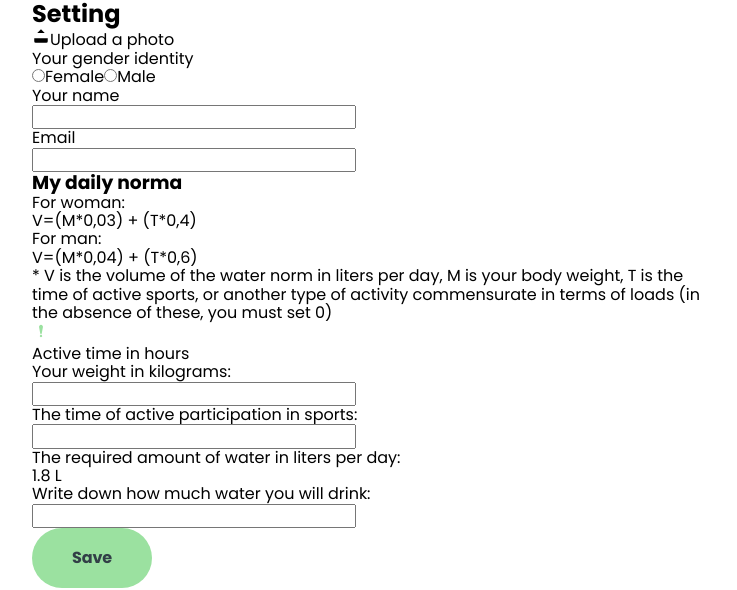
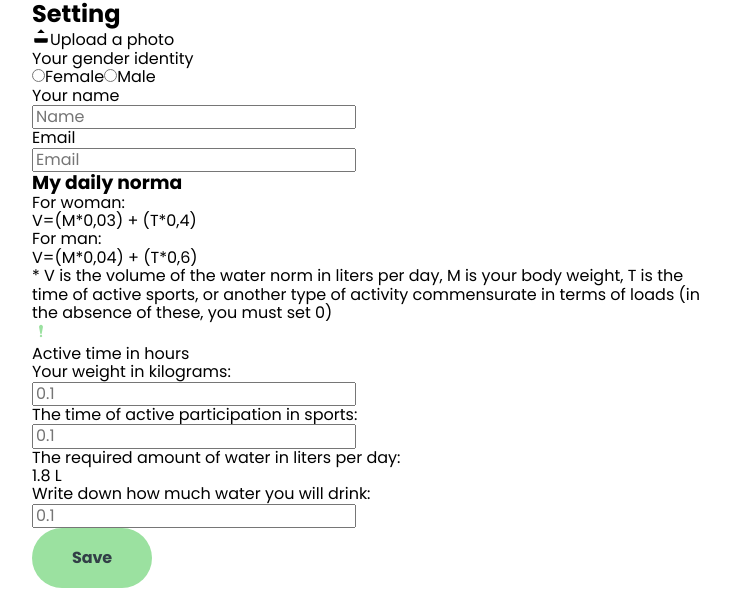
Before and after one commit to LMSerhii/frontend-aqua-track-05, a React (Vite) app: page / in a window 1280 px wide. Shown: the part 1039-1629 px from the top of the page, without its empty margins (271-1008 px from the left). Built offline with nearby package versions, Linux system fonts and the light colour scheme.

Commit message:
Update UserSettingsForm.jsx

```diff
--- a/src/components/modals/UserSettingsForm/UserSettingsForm.jsx
+++ b/src/components/modals/UserSettingsForm/UserSettingsForm.jsx
@@ -10,6 +10,12 @@ import { useState, useRef } from 'react';
 export const UserSettingsForm = () => {
   const [selectedFile, setSelectedFile] = useState(null);
   const [uploaded, setUploaded] = useState(null);
+  const [name, setName] = useState('');
+  const [email, setEmail] = useState('');
+  const [gender, setGender] = useState('');
+  const [weight, setWeight] = useState(0);
+  const [timeSport, setTimeSport] = useState(0);
+  const [waterUser, setWaterUser] = useState(0);
   const filePicker = useRef(null);
 
   const handleChange = event => {
@@ -23,7 +29,19 @@ export const UserSettingsForm = () => {
 
   const handleUpload = async () => {
     const formData = new FormData();
+
     formData.append('avatar', selectedFile);
+
+    const userData = {
+      name: name,
+      email: email,
+      gender: gender,
+      weight: weight,
+      timeSport: timeSport,
+      waterUser: waterUser,
+    };
+
+    formData.append('userData', JSON.stringify(userData));
 
     const res = await fetch('/upload-avatar', {
       method: 'POST',
@@ -83,19 +101,38 @@ export const UserSettingsForm = () => {
           type="radio"
           id="female"
           value="female"
-          {...register('gender')}
+          checked={gender === 'female'}
+          onChange={() => setGender('female')}
+          // {...register('gender')}
         />
         <label htmlFor="female">Female</label>
-        <input type="radio" id="male" value="male" {...register('gender')} />
+        <input
+          type="radio"
+          id="male"
+          value="male"
+          checked={gender === 'male'}
+          onChange={() => setGender('male')}
+          // {...register('gender')}
+        />
         <label htmlFor="male">Male</label>
         <br />
         <label htmlFor="Your_name">Your name</label>
         <br />
-        <input type="text" {...register('Your name')} />
+        <input
+          type="text"
+          {...register('Your name')}
+          onChange={e => setName(e.target.value)}
+          placeholder="Name"
+        />
         <p>{errors.Your_name?.message}</p>
         <label htmlFor="Email">Email</label>
         <br />
-        <input type="text" {...register('Email')} />
+        <input
+          type="text"
+          {...register('Email')}
+          onChange={e => setEmail(e.target.value)}
+          placeholder="Email"
+        />
         <p>{errors.Email?.message}</p>
         <div>
           <h3>My daily norma</h3>
@@ -118,21 +155,36 @@ export const UserSettingsForm = () => {
         </div>
         <label htmlFor="Your_weight">Your weight in kilograms:</label>
         <br />
-        <input type="number" {...register('Your_weight')} />
+        <input
+          type="number"
+          {...register('Your_weight')}
+          onChange={e => setWeight(e.target.value)}
+          placeholder="0.1"
+        />
         <br />
         <label htmlFor="Your_sports">
           The time of active participation in sports:
         </label>
         <br />
-        <input type="number" {...register('Your_sports')} />
+        <input
+          type="number"
+          {...register('Your_sports')}
+          onChange={e => setTimeSport(e.target.value)}
+          placeholder="0.1"
+        />
         <br />
         <p>The required amount of water in liters per day:</p>
-        <p>1.8 L</p>
+        <p>{'1.8 L'}</p>
         <label htmlFor="Your_water">
           Write down how much water you will drink:
         </label>
         <br />
-        <input type="number" {...register('Your_water')} />
+        <input
+          type="number"
+          {...register('Your_water')}
+          onChange={e => setWaterUser(e.target.value)}
+          placeholder="0.1"
+        />
         <br />
         <Button>Save</Button>
       </form>
```
